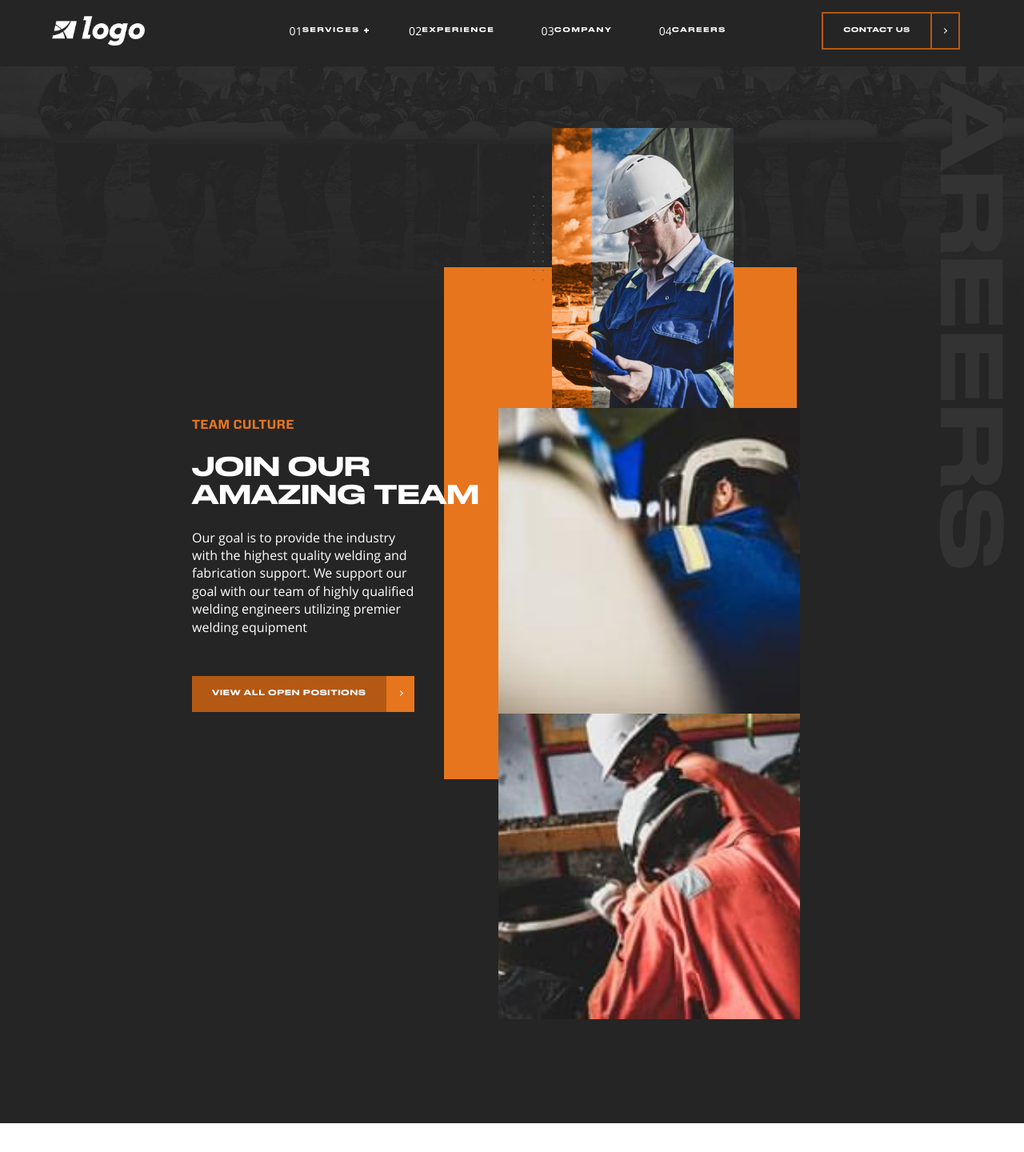
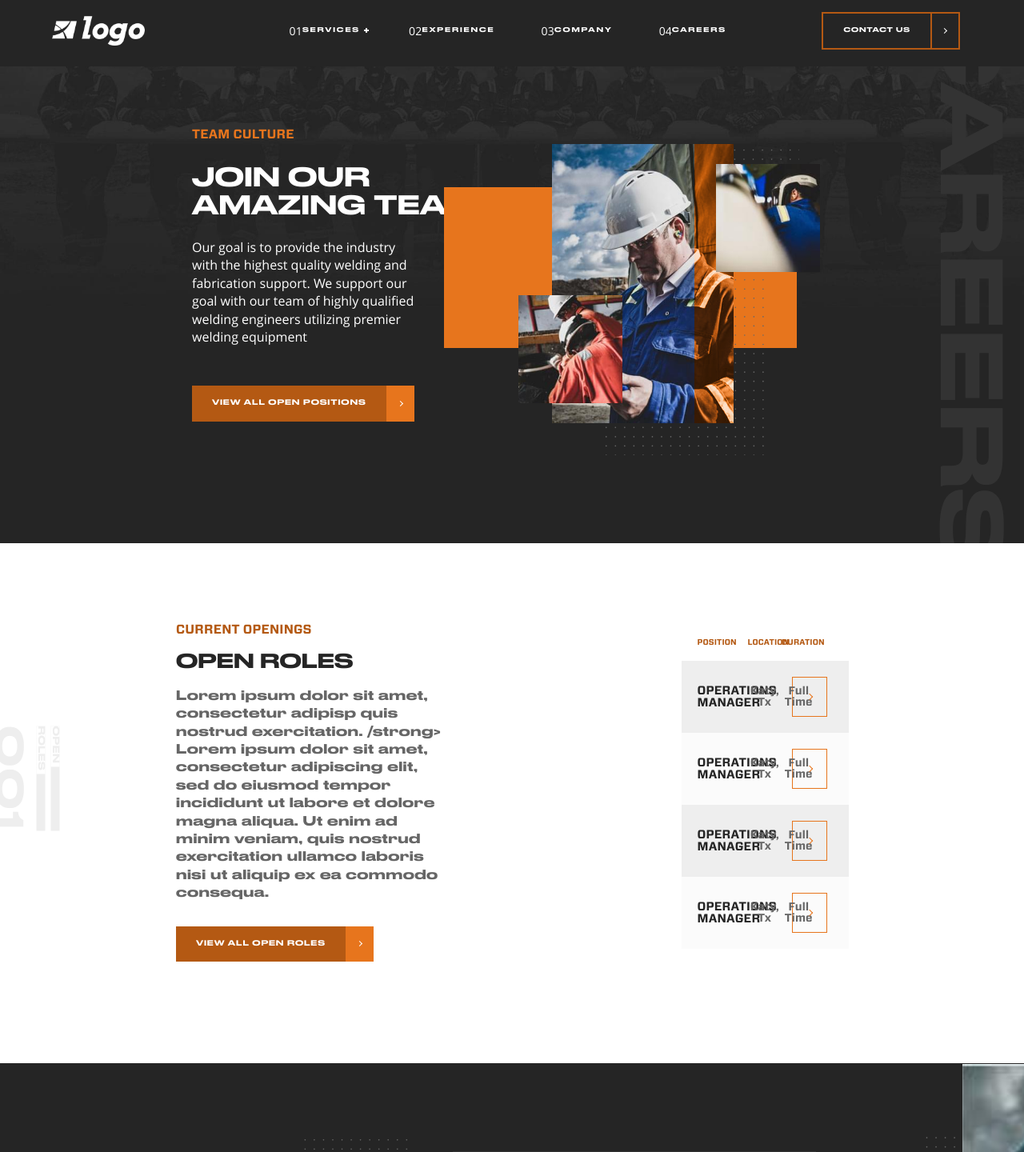
Before and after one commit to jahidHn/dev-test, a PHP site: page / in a window 1280 px wide. Shown: the top 1440 px of the page at 80% size. Run offline with PHP 8.4, Linux system fonts and the light colour scheme.

Commit message:
fixing hero area

```diff
--- a/src/scss/components/_media.scss
+++ b/src/scss/components/_media.scss
@@ -1,5 +1,5 @@
 %site-picture {
-	position: relative;
+	position: absolute;
 	display: block;
 }
 
@@ -37,6 +37,11 @@
 		@extend %image__color-burn;
 
 		left: 0;
+
+		@include media('>phone-small') {
+			right: 0;
+			left: auto;
+		}
 	}
 
 	&--right {
--- a/src/scss/template-parts/_hero.scss
+++ b/src/scss/template-parts/_hero.scss
@@ -126,7 +126,7 @@
 
 	&__media {
 		position: relative;
-		z-index: 2;
+		z-index: 3;
 		margin-bottom: rem-calc(47);
 
 		@include media('>phone-small') {
@@ -137,9 +137,9 @@
 		&::before {
 			content: "";
 			position: absolute;
-			top: 32.5%;
+			top: rem-calc(30);
 			left: 6.5%;
-			z-index: 1;
+			z-index: 2;
 			width: 83%;
 			height: 41.5%;
 			background-color: $color-orange;
@@ -153,6 +153,8 @@
 			}
 		}
 
+
+
 		&-main {
 			position: relative;
 			z-index: 3;
@@ -163,30 +165,49 @@
 
 			&::before,
 			&::after {
+
 				@extend %dots-pattern;
 
 				z-index: 1;
 			}
 
 			&::before {
-				top: 6%;
-				left: -13%;
-				width: 26%;
-				height: 27%;
-
-				@include media('>phone-small') {
-					top: 21.5%;
-					left: -11%;
-					width: 26%;
-					height: 35.5%;
-				}
+				bottom: 0;
+				right: 0;
+				width: 90%;
+				height: 70%;
+				transform: translate( rem-calc(40), rem-calc(40));
 			}
 		}
 	}
 
+
 	&__picture {
+
 		@extend %site-picture;
 
+		&-top {
+			width: 100%;
+			max-width: 130px;
+			top: 0;
+			right: 0;
+			z-index: 5;
+			transform: translate(-25px, 25px);
+
+			@include media('>phone-small') {
+				transform: translate(rem-calc(25), rem-calc(25));
+			}
+
+		}
+		&-bottom {
+			width: 100%;
+			max-width: 130px;
+			bottom: 0;
+			left: 0;
+			z-index: 5;
+			transform: translate(25px, -25px);
+
+		}
 		&-main {
 			@include ratio(347, 528);
 
```
Also changed, not shown: dist/css/index.css, 1 other file.
